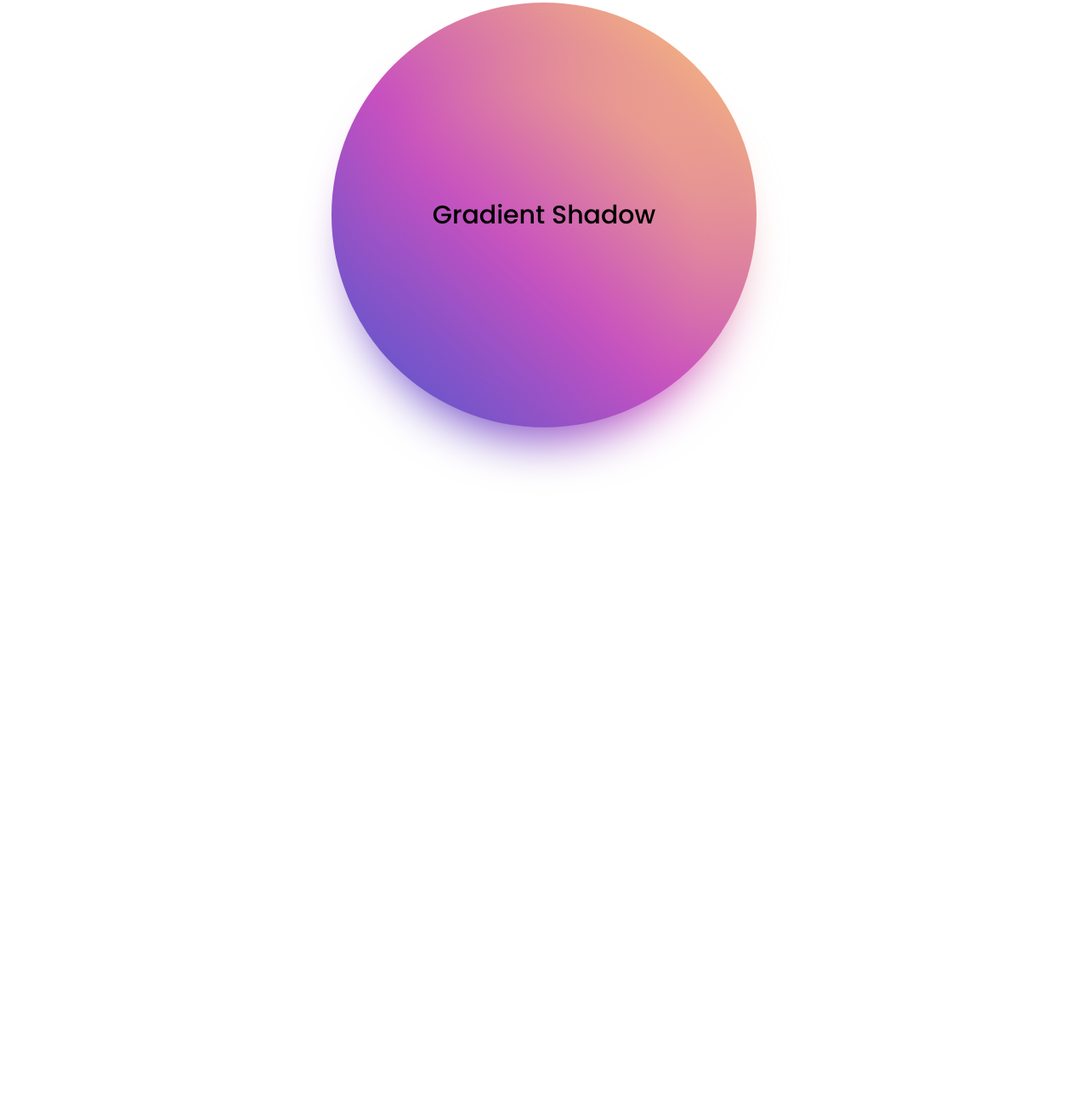
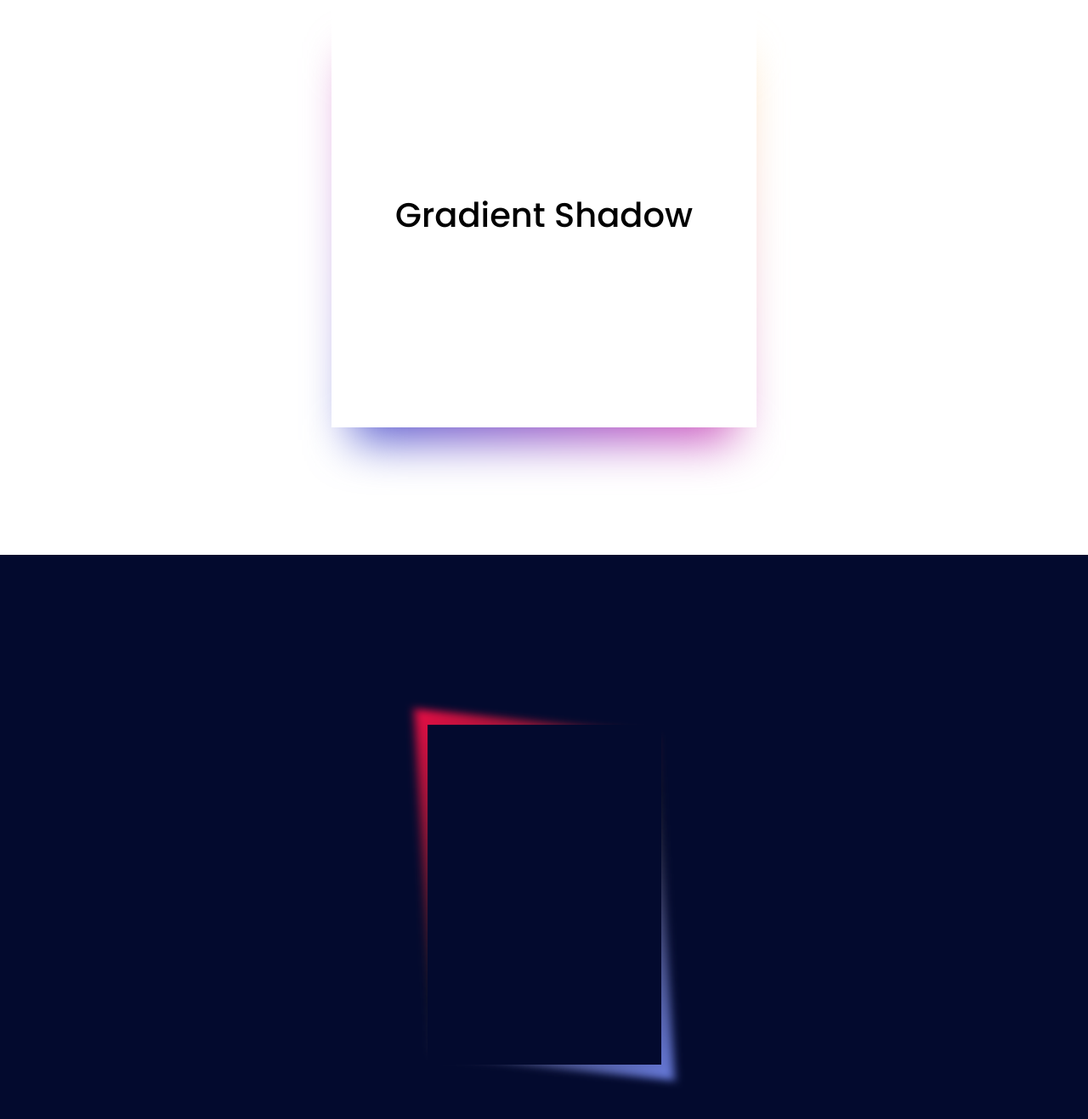
Before and after one commit to RamseyNjire/box-shadow-tricks, a plain HTML site: page index.html in a window 1280 px wide. Shown: the part 147-1464 px from the top of the page at 85% size. Drawn offline with Linux system fonts and the light colour scheme.

Commit message:
finish gradient-shadow card trick

```diff
--- a/index.html
+++ b/index.html
@@ -14,7 +14,11 @@
                 <h2 class="gradient-shadow">Gradient Shadow</h2>
             </div>
         </section>
-        <section class="skewed card border"></section>
+        <section class="skewed-card-border">
+            <div class="card">
+                <span></span>
+            </div>
+        </section>
     </main>
 </body>
 </html>
--- a/styles.css
+++ b/styles.css
@@ -3,6 +3,7 @@
 * {
     margin: 0;
     padding: 0;
+    box-sizing: border-box;
     font-family: 'Poppins', sans-serif;
 }
 
@@ -13,21 +14,22 @@ section {
     min-height: 100vh;
 }
 
+/* Gradient Shadow */
+
 .gradient-shadow .card {
     position: relative;
     display: flex;
     justify-content: center;
     align-items: center;
+    height: 500px;
     width: 500px;
-    height: 500px;
-    background: linear-gradient(43deg, #4158D0 0%, #C850C0 46%, #FFCC70 100%);
-    /* background: white; */
-    border-radius: 50%;
+    background: white;
 }
 
 .gradient-shadow .card::before {
     content: '';
     position: absolute;
+    z-index: -1;
     top: 0;
     left: 0;
     height: 100%;
@@ -35,11 +37,47 @@ section {
     background: linear-gradient(43deg, #4158D0 0%, #C850C0 46%, #FFCC70 100%);
     filter: blur(30px);
     transform: translateY(40px) scale(0.9);
-    border-radius: 50%;
 }
 
 .card h2 {
     position: relative;
-    font-size: 30px;
+    font-size: 40px;
     font-weight: 500;
 }
+
+
+/* Skewed Card Border */
+
+.skewed-card-border {
+    background: #030a2e;
+}
+
+.skewed-card-border .card {
+    position: relative;
+    width: 275px;
+    height: 400px;
+    background: #fff;
+}
+
+.skewed-card-border .card::before {
+    content: '';
+    position: absolute;
+    top: -4px;
+    left: -4px;
+    right: -4px;
+    bottom: -4px;
+    transform: skewX(3deg) skewY(6deg);
+    background: linear-gradient(-45deg, #687bdd 0%, #221e22 50%, #e90e45 100%);
+    filter: blur(5px);
+}
+
+.skewed-card-border .card span {
+    position: absolute;
+    top: 0;
+    left: 0;
+    width: 100%;
+    height: 100%;
+    background: white;
+    z-index: 1;
+    background: #030a2e;
+}
```
